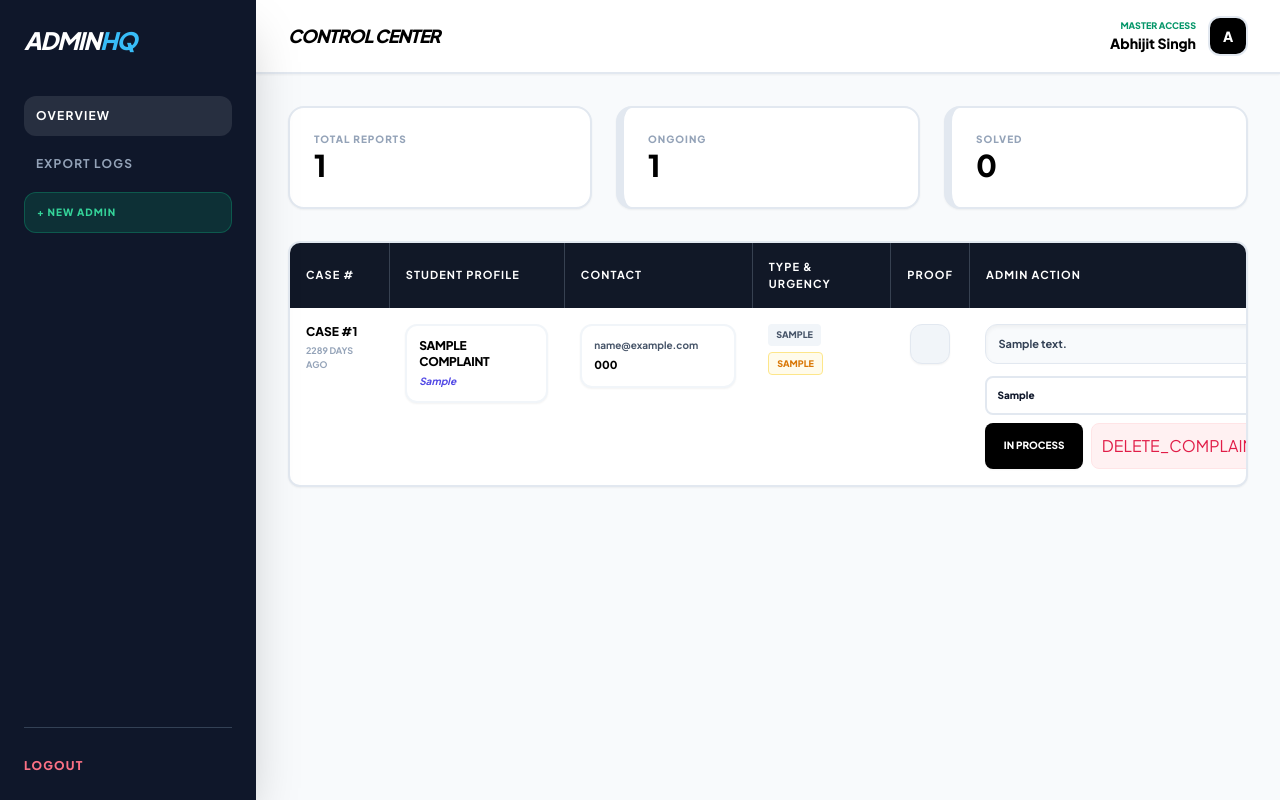
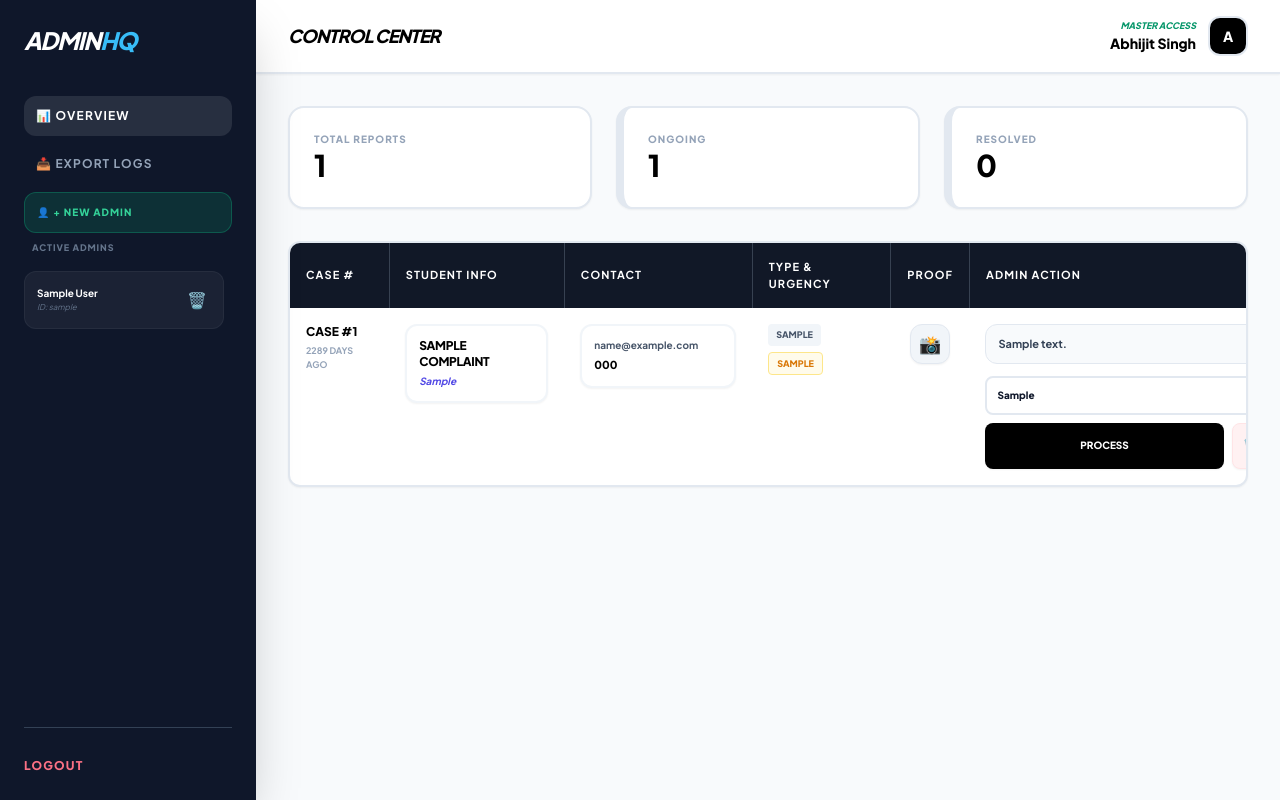
Before and after one commit to abhijitkumarsingh-tech/complaint-system, a Flask app: page /admin in a window 1280 px wide. Run offline with Flask 3, Linux system fonts and the light colour scheme; the visitor is signed in with stand-in values (Sample User, id 1); tables that the repository leaves empty hold one stand-in row (values such as "Sample post"); some libraries are stand-ins or nearby versions.

Commit message:
Final design and fixes

```diff
--- a/app.py
+++ b/app.py
@@ -13,7 +13,7 @@ app.config['PERMANENT_SESSION_LIFETIME'] = timedelta(days=7)
 
 # --- CONFIGURATION ---
 ADMIN_EMAIL_DEFAULT = "abhijitkumarsingh74@gmail.com"
-EMAIL_PASSWORD = "pevo azcr dbfa armb"
+EMAIL_PASSWORD = "duoj jfam rucl nute"
 UPLOAD_FOLDER = 'uploads'
 app.config['UPLOAD_FOLDER'] = UPLOAD_FOLDER
 if not os.path.exists(UPLOAD_FOLDER):
@@ -51,7 +51,7 @@ class Complaint(db.Model):
     created_at = db.Column(db.DateTime, default=datetime.utcnow)
 
 # --- HELPERS ---
-def send_email_async(to_email, subject, body):
+def send_email_direct(to_email, subject, body):
     try:
         msg = MIMEMultipart()
         msg['From'] = ADMIN_EMAIL_DEFAULT
@@ -63,7 +63,10 @@ def send_email_async(to_email, subject, body):
         server.login(ADMIN_EMAIL_DEFAULT, EMAIL_PASSWORD)
         server.sendmail(ADMIN_EMAIL_DEFAULT, to_email, msg.as_string())
         server.quit()
-    except Exception as e: print(f"Email Error: {e}")
+        return True
+    except Exception as e:
+        print(f"Email Error: {e}")
+        return False
 
 @app.template_filter('time_ago')
 def time_ago_filter(dt):
@@ -78,6 +81,8 @@ def time_ago_filter(dt):
 # --- ROUTES ---
 @app.route('/')
 def index():
+    if 'user_id' in session:
+        return redirect(url_for('admin_panel' if session.get('is_admin') else 'dashboard'))
     return render_template('login.html')
 
 @app.route('/login', methods=['GET', 'POST'])
@@ -121,20 +126,20 @@ def add_new_admin():
     try:
         admin_user = User(username=new_u, password=new_p, full_name=new_n, email=new_e, phone=new_ph, is_admin=True)
         db.session.add(admin_user); db.session.commit()
-        flash(f"New Admin {new_n} added!", "success")
-    except: flash("Error adding admin", "error")
+        flash(f"New Admin {new_n} added successfully!", "success")
+    except: flash("Error adding admin. Username might exist.", "error")
     return redirect(url_for('admin_panel'))
 
 @app.route('/delete_admin/<int:admin_id>', methods=['POST'])
 def delete_admin(admin_id):
     if not session.get('is_admin'): return redirect(url_for('index'))
     if admin_id == session.get('user_id'):
-        flash("Cannot delete master account!", "error")
+        flash("Cannot delete your own master account!", "error")
         return redirect(url_for('admin_panel'))
     admin_to_del = User.query.get(admin_id)
     if admin_to_del:
         db.session.delete(admin_to_del); db.session.commit()
-        flash("Admin Revoked", "success")
+        flash("Admin access revoked.", "success")
     return redirect(url_for('admin_panel'))
 
 @app.route('/add_complaint', methods=['POST'])
@@ -142,12 +147,11 @@ def add_complaint():
     if 'user_id' not in session: return redirect(url_for('index'))
     file = request.files.get('photo')
     if not file or file.filename == '':
-        flash("Photo is mandatory!", "error")
+        flash("Evidence photo is mandatory!", "error")
         return redirect(url_for('dashboard'))
     fname = secure_filename(file.filename)
     file.save(os.path.join(app.config['UPLOAD_FOLDER'], fname))
 
-    # Yahan student apna naam bhar sakta hai
     new_c = Complaint(
         user_id=session['user_id'],
         name=request.form.get('name'),
@@ -160,9 +164,12 @@ def add_complaint():
         image_file=fname
     )
     db.session.add(new_c); db.session.commit()
-    e_body = f"New Incident by {new_c.name}\nCategory: {new_c.category}\nPriority: {new_c.priority}\n\nIssue: {new_c.text}"
-    threading.Thread(target=send_email_async, args=(ADMIN_EMAIL_DEFAULT, " New Campus Incident", e_body)).start()
-    flash("Report submitted!", "success")
+
+    # Send Notification Email
+    e_body = f"New Incident by {new_c.name}\nCategory: {new_c.category}\nIssue: {new_c.text}"
+    send_email_direct(ADMIN_EMAIL_DEFAULT, "⚠️ New Campus Incident", e_body)
+
+    flash("Report submitted successfully!", "success")
     return redirect(url_for('dashboard'))
 
 @app.route('/delete_complaint/<int:id>', methods=['POST'])
@@ -203,7 +210,7 @@ def update_status(id):
         elif comp.status == 'In Processing':
             comp.status, comp.progress = 'Solved', 100
             s_body = f"Hello {comp.name},\nYour issue ({comp.category}) is SOLVED.\nRemark: {comp.admin_remark}"
-            threading.Thread(target=send_email_async, args=(comp.email, "Status Update: Solved", s_body)).start()
+            send_email_direct(comp.email, "Status Update: Solved", s_body)
         db.session.commit()
     return redirect(url_for('admin_panel'))
 
@@ -226,7 +233,7 @@ def reset_database():
     db.drop_all(); db.create_all()
     admin = User(username='admin', password='adminpassword', full_name="Abhijit Kumar Singh", email=ADMIN_EMAIL_DEFAULT, is_admin=True)
     db.session.add(admin); db.session.commit()
-    return "Database Ready"
+    return "Database Ready - Master Admin Created"
 
 @app.route('/logout')
 def logout():
--- a/templates/admin.html
+++ b/templates/admin.html
@@ -9,7 +9,6 @@
     <style>
         body { font-family: 'Plus Jakarta Sans', sans-serif; }
         .sidebar-gradient { background: #0f172a; }
-        /* Clean & Professional Header */
         th { color: #ffffff !important; background: #111827 !important; font-weight: 700 !important; font-size: 11px !important; text-transform: uppercase; letter-spacing: 0.1em; border-right: 1px solid #374151; }
         .custom-scrollbar::-webkit-scrollbar { width: 4px; }
         .custom-scrollbar::-webkit-scrollbar-thumb { background: #334155; border-radius: 10px; }
@@ -31,9 +30,28 @@
     <aside id="sidebar" class="fixed lg:sticky top-0 left-0 w-64 sidebar-gradient h-screen p-6 text-white shadow-2xl flex flex-col z-50 lg:translate-x-0">
         <h1 class="text-2xl font-black tracking-tighter italic mb-10 text-white hidden lg:block">ADMIN<span class="text-sky-400">HQ</span></h1>
         <nav class="space-y-2 flex-1">
-            <a href="/admin" class="flex items-center gap-3 bg-white/10 p-3 rounded-xl font-bold text-xs uppercase tracking-widest text-white"> Overview</a>
-            <a href="/export_csv" class="flex items-center gap-3 hover:bg-white/5 p-3 rounded-xl transition font-bold text-slate-400 text-xs uppercase tracking-widest"> Export Logs</a>
-            <button onclick="toggleModal()" class="w-full flex items-center gap-3 bg-emerald-600/20 text-emerald-400 p-3 rounded-xl transition font-black text-[10px] uppercase tracking-widest mt-6 border border-emerald-500/30"> + New Admin</button>
+            <a href="/admin" class="flex items-center gap-3 bg-white/10 p-3 rounded-xl font-bold text-xs uppercase tracking-widest text-white">📊 Overview</a>
+            <a href="/export_csv" class="flex items-center gap-3 hover:bg-white/5 p-3 rounded-xl transition font-bold text-slate-400 text-xs uppercase tracking-widest">📥 Export Logs</a>
+            <button onclick="toggleModal()" class="w-full flex items-center gap-3 bg-emerald-600/20 text-emerald-400 p-3 rounded-xl transition font-black text-[10px] uppercase tracking-widest mt-6 border border-emerald-500/30">👤 + New Admin</button>
+
+            <div class="mt-8 space-y-4">
+                <p class="text-[9px] font-black text-slate-500 uppercase tracking-widest px-2">Active Admins</p>
+                <div class="space-y-2 max-h-48 overflow-y-auto pr-2 custom-scrollbar">
+                    {% for admin in admins %}
+                    <div class="flex items-center justify-between bg-white/5 p-3 rounded-xl border border-white/5">
+                        <div class="truncate">
+                            <p class="text-[10px] font-bold text-white truncate">{{ admin.full_name }}</p>
+                            <p class="text-[8px] text-slate-500 italic">ID: {{ admin.username }}</p>
+                        </div>
+                        {% if admin.username != 'admin' %}
+                        <form action="/delete_admin/{{ admin.id }}" method="POST" onsubmit="return confirm('Revoke this admin access?');">
+                            <button type="submit" class="text-rose-500 p-1 hover:bg-rose-500/10 rounded">🗑️</button>
+                        </form>
+                        {% endif %}
+                    </div>
+                    {% endfor %}
+                </div>
+            </div>
         </nav>
         <div class="mt-auto pt-6 border-t border-slate-700">
             <a href="/logout" class="text-rose-400 font-black text-xs uppercase tracking-widest hover:text-rose-300">Logout</a>
@@ -45,7 +63,7 @@
             <h2 class="text-sm lg:text-lg font-black text-black uppercase italic tracking-tighter">Control Center</h2>
             <div class="flex items-center gap-3">
                 <div class="text-right hidden sm:block">
-                    <p class="text-[9px] font-black text-emerald-600 uppercase">Master Access</p>
+                    <p class="text-[9px] font-black text-emerald-600 uppercase italic">Master Access</p>
                     <p class="text-sm font-black text-black">{{ session.full_name or 'Abhijit Singh' }}</p>
                 </div>
                 <div class="w-10 h-10 bg-black rounded-xl flex items-center justify-center text-white font-black text-sm border-2 border-slate-200">A</div>
@@ -63,7 +81,7 @@
                     <h3 class="text-3xl font-black text-black">{{ stats.pending }}</h3>
                 </div>
                 <div class="bg-white p-6 rounded-2xl border-2 border-slate-200 border-l-8 border-emerald-500 shadow-sm">
-                    <p class="text-[10px] font-black text-slate-400 uppercase tracking-widest">solved</p>
+                    <p class="text-[10px] font-black text-slate-400 uppercase tracking-widest">Resolved</p>
                     <h3 class="text-3xl font-black text-black">{{ stats.solved }}</h3>
                 </div>
             </div>
@@ -74,7 +92,7 @@
                         <thead>
                             <tr>
                                 <th class="p-4">Case #</th>
-                                <th class="p-4">Student Profile</th>
+                                <th class="p-4">Student Info</th>
                                 <th class="p-4">Contact</th>
                                 <th class="p-4">Type & Urgency</th>
                                 <th class="p-4 text-center">Proof</th>
@@ -112,21 +130,21 @@
 
                                 <td class="p-4 text-center align-top">
                                     {% if comp.image_file %}
-                                    <a href="{{ url_for('uploaded_file', filename=comp.image_file) }}" target="_blank" class="w-10 h-10 bg-slate-100 border border-slate-200 rounded-xl flex items-center justify-center hover:bg-black hover:text-white transition-all mx-auto shadow-sm text-lg"> </a>
+                                    <a href="{{ url_for('uploaded_file', filename=comp.image_file) }}" target="_blank" class="w-10 h-10 bg-slate-100 border border-slate-200 rounded-xl flex items-center justify-center hover:bg-black hover:text-white transition-all mx-auto shadow-sm text-lg">📸</a>
                                     {% endif %}
                                 </td>
 
                                 <td class="p-4 min-w-[320px]">
-                                    <div class="bg-slate-50 p-3 rounded-xl border border-slate-200 mb-3 shadow-inner">
+                                    <div class="bg-slate-50 p-3 rounded-xl border border-slate-200 mb-3">
                                         <p class="text-[11px] font-bold text-slate-700 leading-tight">{{ comp.text }}</p>
                                     </div>
                                     <form action="/update_status/{{ comp.id }}" method="POST" class="space-y-2">
-                                        <input name="remark" class="w-full p-2.5 bg-white border-2 border-slate-200 rounded-lg text-[10px] font-black outline-none focus:border-black" placeholder="Enter status update..." value="{{ comp.admin_remark or '' }}">
+                                        <input name="remark" class="w-full p-2.5 bg-white border-2 border-slate-200 rounded-lg text-[10px] font-black outline-none focus:border-black" placeholder="Status Remark..." value="{{ comp.admin_remark or '' }}">
                                         <div class="flex gap-2">
                                             <button type="submit" class="flex-1 bg-black text-white text-[10px] font-black uppercase py-2.5 rounded-lg hover:bg-indigo-600 transition shadow-sm">
-                                                {% if comp.status == 'Pending' %} In Process{% elif comp.status == 'In Processing' %}Solve{% else %}Solved ✓{% endif %}
+                                                {% if comp.status == 'Pending' %} Process{% elif comp.status == 'In Processing' %}Solve{% else %}Done ✓{% endif %}
                                             </button>
-                                            <button form="del-{{comp.id}}" type="submit" class="p-2.5 bg-rose-50 text-rose-600 rounded-lg border border-rose-100 hover:bg-rose-600 hover:text-white transition">DELETE_COMPLAINT </button>
+                                            <button form="del-{{comp.id}}" type="submit" class="p-2.5 bg-rose-50 text-rose-600 rounded-lg border border-rose-100 hover:bg-rose-600 hover:text-white transition shadow-sm">🗑️</button>
                                         </div>
                                     </form>
                                     <form id="del-{{comp.id}}" action="/delete_complaint/{{ comp.id }}" method="POST" onsubmit="return confirm('Delete permanently?');"></form>
@@ -143,14 +161,14 @@
     <div id="modal" class="hidden fixed inset-0 z-[100] bg-black/60 backdrop-blur-sm flex items-center justify-center p-4">
         <div class="bg-white w-full max-w-md rounded-2xl p-8 shadow-2xl border-4 border-black">
             <div class="flex justify-between items-center mb-6">
-                <h3 class="text-xl font-black text-black uppercase tracking-tighter italic">New Access</h3>
+                <h3 class="text-xl font-black text-black uppercase tracking-tighter italic">Create Admin</h3>
                 <button onclick="toggleModal()" class="text-slate-400 font-black text-2xl hover:text-black">✕</button>
             </div>
             <form action="/add_new_admin" method="POST" class="space-y-4">
-                <input type="text" name="admin_full_name" placeholder="Name" class="w-full p-4 bg-slate-50 border-2 border-slate-200 rounded-lg text-xs font-black outline-none" required>
+                <input type="text" name="admin_full_name" placeholder="Full Name" class="w-full p-4 bg-slate-50 border-2 border-slate-200 rounded-lg text-xs font-black outline-none" required>
                 <input type="text" name="admin_username" placeholder="Login ID" class="w-full p-4 bg-slate-50 border-2 border-slate-200 rounded-lg text-xs font-black outline-none" required>
                 <input type="password" name="admin_password" placeholder="Password" class="w-full p-4 bg-slate-50 border-2 border-slate-200 rounded-lg text-xs font-black outline-none" required>
-                <button type="submit" class="w-full py-4 bg-black text-white font-black uppercase tracking-widest rounded-lg hover:bg-indigo-600 transition shadow-lg">Grant Access</button>
+                <button type="submit" class="w-full py-4 bg-black text-white font-black uppercase tracking-widest rounded-lg hover:bg-indigo-600 transition shadow-lg">Confirm Access</button>
             </form>
         </div>
     </div>
```
